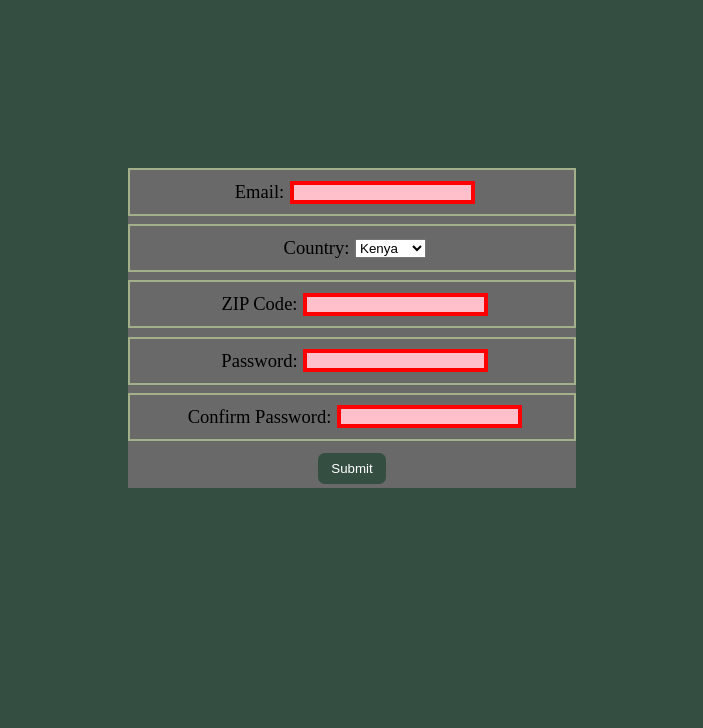
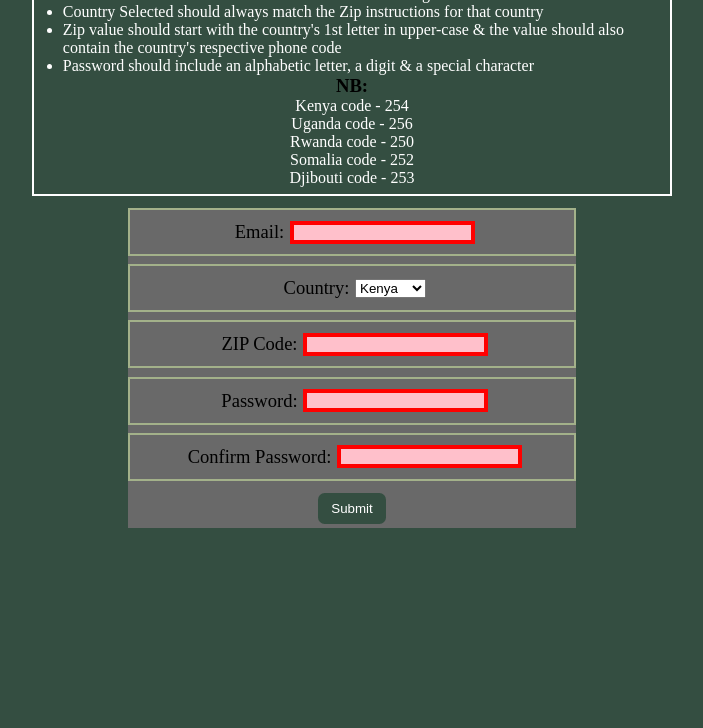
Before and after one commit to symonogwe/JavaScript-form-validation, a website built with webpack: page src/template.html in a window 1280 px wide. Shown: the part 72-800 px from the top of the page, without its empty margins (288-991 px from the left). Built offline with nearby package versions, Linux system fonts and the light colour scheme; a web font is replaced by a local one.

Commit message:
Add instructions to fill the form correctly

```diff
--- a/src/Styles/styles.css
+++ b/src/Styles/styles.css
@@ -29,6 +29,7 @@ body {
   justify-items: center;
   align-items: center;
   background-color: var(--base-color);
+  position: relative;
 }
 
 .form-container {
@@ -36,6 +37,7 @@ body {
   height: 40%;
   width: 35vw;
   background-color: dimgrey;
+  margin-top: 5em;
 }
 
 form {
@@ -89,3 +91,19 @@ select:invalid {
 .form-btn:hover {
   scale: 1.1;
 }
+
+.form-instructions-container {
+  border: 2px solid white;
+  position: absolute;
+  top: 1.5%;
+  left: 50%;
+  transform: translateX(-50%);
+  display: grid;
+  justify-items: center;
+  padding: 0.4em 1.8em;
+}
+
+.form-instructions-container ul > li,
+.form-instructions-container > p {
+  color: white;
+}
--- a/src/template.html
+++ b/src/template.html
@@ -49,5 +49,32 @@
         <button class="form-btn">Submit</button>
       </form>
     </div>
+    <div class="form-instructions-container">
+      <h1 class="intructions-h1">Form Value Instructions</h1>
+      <ul>
+        <li class="intructions-li">
+          Email address should end with ".com" & have a min length of 5
+        </li>
+        <li class="instructions-li">
+          Country Selected should always match the Zip instructions for that
+          country
+        </li>
+        <li class="instructions-li">
+          Zip value should start with the country's 1st letter in upper-case &
+          the value should also contain the country's respective phone code
+          <span></span>
+        </li>
+        <li class="instructions-li">
+          Password should include an alphabetic letter, a digit & a special
+          character
+        </li>
+      </ul>
+      <strong><h3>NB:</h3></strong>
+      <p>Kenya code - 254</p>
+      <p>Uganda code - 256</p>
+      <p>Rwanda code - 250</p>
+      <p>Somalia code - 252</p>
+      <p>Djibouti code - 253</p>
+    </div>
   </body>
 </html>
--- a/src/validateForm.js
+++ b/src/validateForm.js
@@ -16,7 +16,7 @@ const validateFormObj = {
     ["Uganda", "^U.*256"],
     ["Rwanda", "^R.*250"],
     ["Somalia", "^S.*252"],
-    ["Djibouti", "^D.*252"],
+    ["Djibouti", "^D.*253"],
   ],
   validateZip() {
     const zip = document.getElementById("zip");
@@ -179,6 +179,7 @@ formBtn.addEventListener("click", (e) => {
     form.reportValidity();
   } else {
     alert("Nice work! The form met all constraints!");
+    e.preventDefault();
   }
 
   // document.querySelector("form").reportValidity();
```
